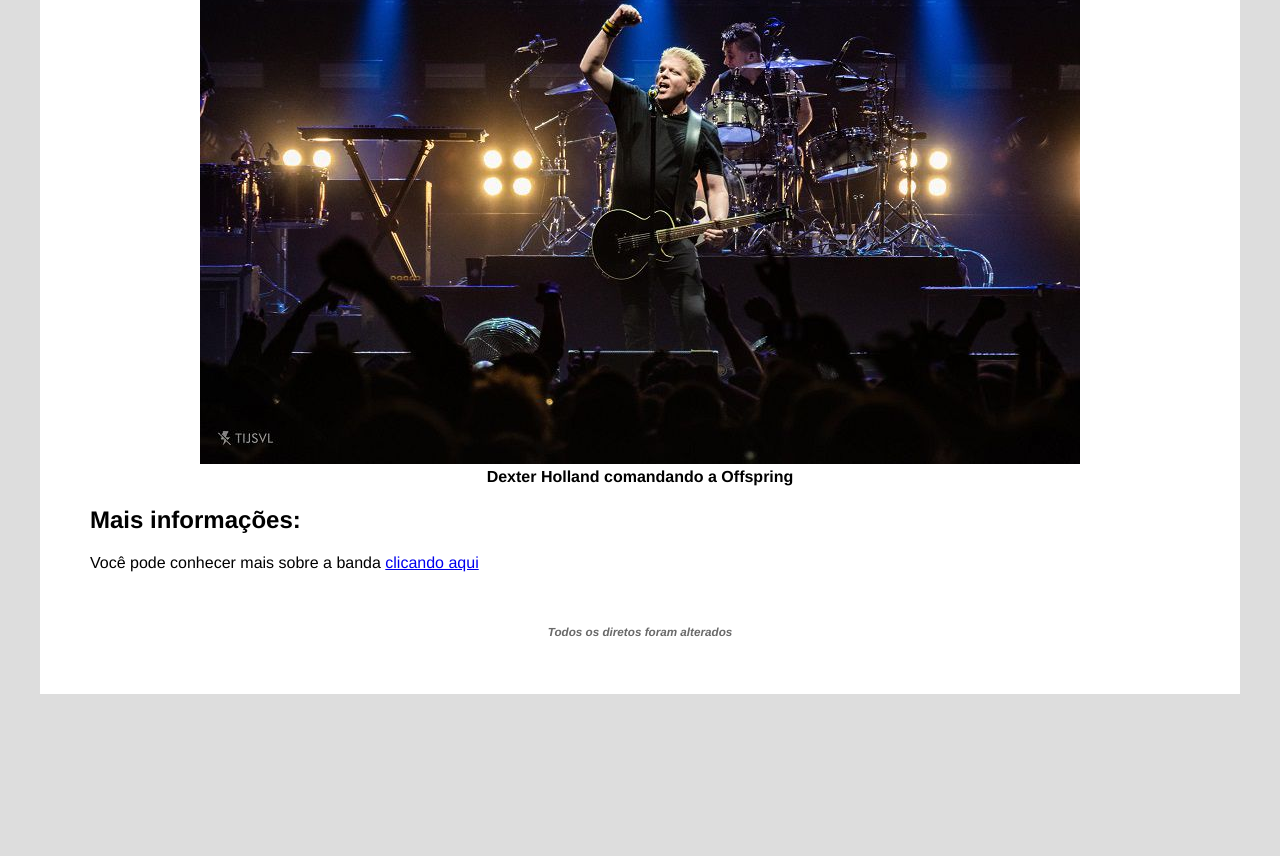
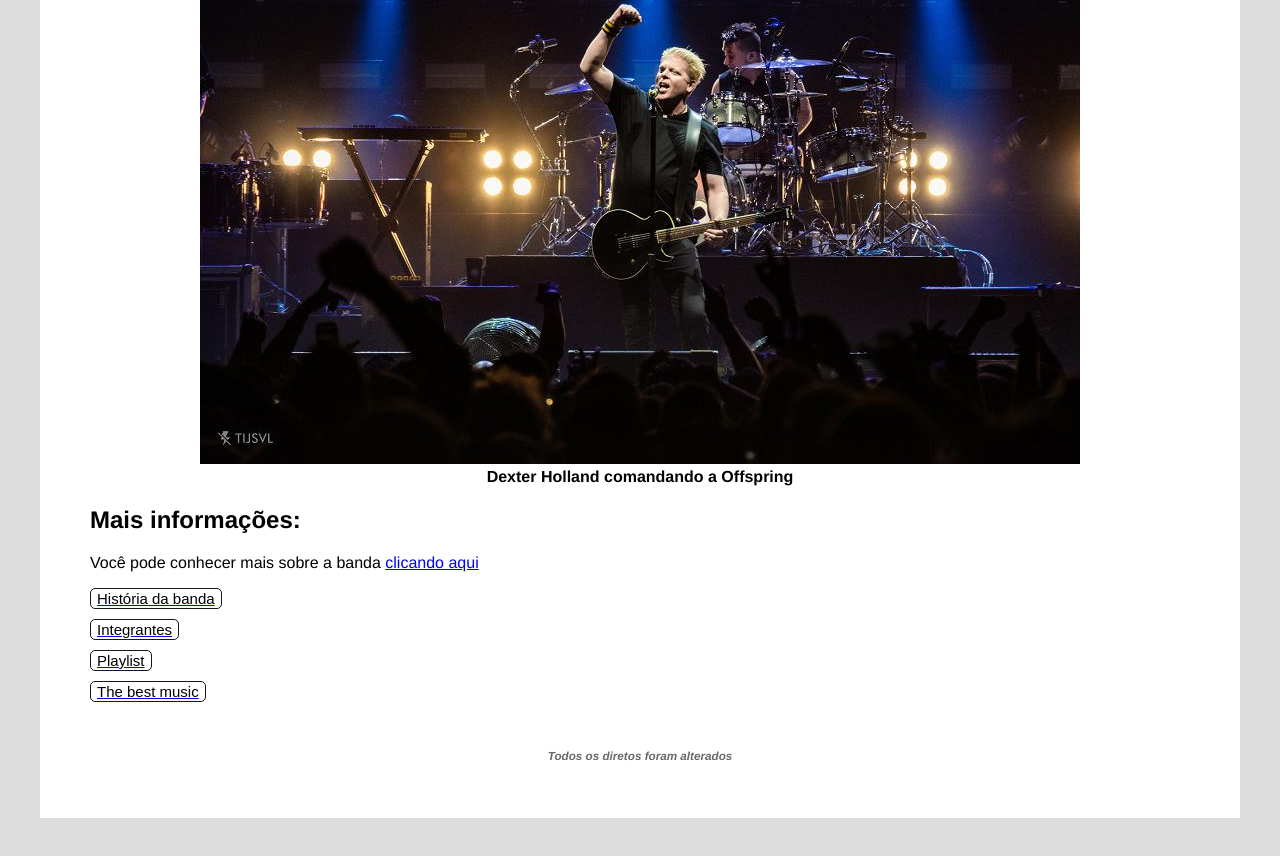
Before and after one commit to CarliziBuss/Forma--o-Front--End, a plain HTML site: page 4_TRIBUTO/index.html in a window 1280 px wide. Shown: the part 2184-3040 px from the top of the page. Before the commit the page ends 2928 px from the top, so only its background shows below. Drawn offline with Linux system fonts and the light colour scheme.

Commit message:
área-menu

```diff
--- a/4_TRIBUTO/CSS/style.css
+++ b/4_TRIBUTO/CSS/style.css
@@ -70,3 +70,21 @@ html {
     margin-bottom: 0px;
     font-size: 10px;
 }
+/* Menu lateral */
+.botao{
+    font-size: 15px;
+    border: solid 1px rgb(23, 23, 32);
+    border-radius: 5px;
+    color: brgb(23, 23, 32)lue;
+    background-color: white;
+    transition: background-color 0.5s ease, color 0.5s ease, transform 0.5s ease;
+    align-items: flex-end;
+    display: flex;
+    margin:10px 0px;
+    text-decoration: none;
+}
+.botao:hover{
+    background-color: rgb(23, 23, 32);
+    color: white;
+    transform: scale(1.2)
+}
--- a/4_TRIBUTO/index.html
+++ b/4_TRIBUTO/index.html
@@ -91,9 +91,16 @@
             <h2>Mais informações:</h2>
             <p>Você pode conhecer mais sobre a banda <a href="https://pt.wikipedia.org/wiki/The_Offspring">clicando aqui</a></p>
         </div>
+        <!-- Menu lateral  -->
+
+        <a href="URL"><button class="botao">História da banda</button></a>
+        <a href="URL"><button class="botao">Integrantes</button></a>
+        <a href="URL"><button class="botao">Playlist</button></a>
+        <a href="URL"><button class="botao">The best music</button></a>
+
         <div class= "direitos">
-                <h3> Todos os diretos foram alterados
-                </h3>
+            <h3> Todos os diretos foram alterados
+            </h3>
         </div>
     </div>
 </body>
```
